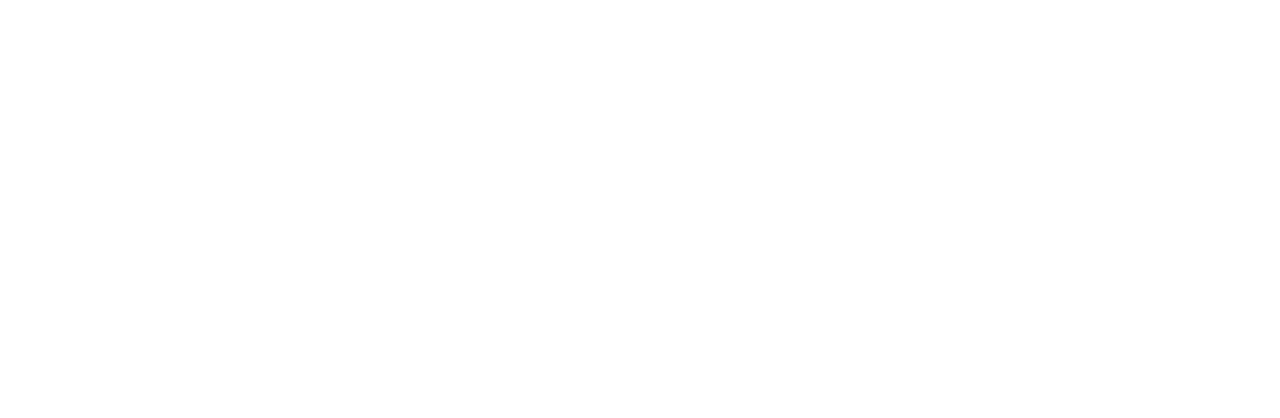
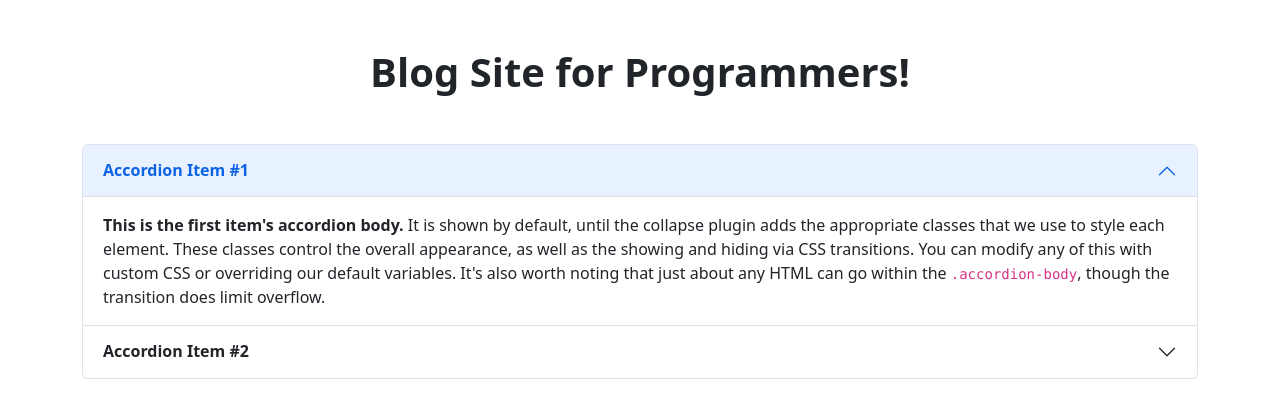
Before and after one commit to showrove-roy/debugging-typing-speed-test, a plain HTML site: page blog.html in a window 1280 px wide. Drawn offline with nearby package versions, Linux system fonts and the light colour scheme.

Commit message:
blog btn added

```diff
--- a/blog.html
+++ b/blog.html
@@ -5,11 +5,63 @@
     <meta charset="UTF-8">
     <meta http-equiv="X-UA-Compatible" content="IE=edge">
     <meta name="viewport" content="width=device-width, initial-scale=1.0">
-    <title>Blog Site for programmers</title>
+    <title>My Blog</title>
+    <link href="https://cdn.jsdelivr.net/npm/bootstrap@5.2.1/dist/css/bootstrap.min.css" rel="stylesheet"
+        integrity="sha384-iYQeCzEYFbKjA/T2uDLTpkwGzCiq6soy8tYaI1GyVh/UjpbCx/TYkiZhlZB6+fzT" crossorigin="anonymous">
 </head>
 
 <body>
+    <h1 class="fw-bold text-center my-5">Blog Site for Programmers!</h1>
 
+    <main class="container">
+        <div class="accordion" id="accordionPanelsStayOpenExample">
+            <div class="accordion-item">
+                <h2 class="accordion-header" id="panelsStayOpen-headingOne">
+                    <button class="accordion-button" type="button" data-bs-toggle="collapse"
+                        data-bs-target="#panelsStayOpen-collapseOne" aria-expanded="true"
+                        aria-controls="panelsStayOpen-collapseOne">
+                        <strong>Accordion Item #1</strong>
+                    </button>
+                </h2>
+                <div id="panelsStayOpen-collapseOne" class="accordion-collapse collapse show"
+                    aria-labelledby="panelsStayOpen-headingOne">
+                    <div class="accordion-body">
+                        <strong>This is the first item's accordion body.</strong> It is shown by default, until the
+                        collapse plugin adds the appropriate classes that we use to style each element. These classes
+                        control the overall appearance, as well as the showing and hiding via CSS transitions. You can
+                        modify any of this with custom CSS or overriding our default variables. It's also worth noting
+                        that just about any HTML can go within the <code>.accordion-body</code>, though the transition
+                        does limit overflow.
+                    </div>
+                </div>
+            </div>
+            <div class="accordion-item">
+                <h2 class="accordion-header" id="panelsStayOpen-headingTwo">
+                    <button class="accordion-button collapsed" type="button" data-bs-toggle="collapse"
+                        data-bs-target="#panelsStayOpen-collapseTwo" aria-expanded="false"
+                        aria-controls="panelsStayOpen-collapseTwo">
+                        <strong>Accordion Item #2</strong>
+                    </button>
+                </h2>
+                <div id="panelsStayOpen-collapseTwo" class="accordion-collapse collapse"
+                    aria-labelledby="panelsStayOpen-headingTwo">
+                    <div class="accordion-body">
+                        <strong>This is the second item's accordion body.</strong> It is hidden by default, until the
+                        collapse plugin adds the appropriate classes that we use to style each element. These classes
+                        control the overall appearance, as well as the showing and hiding via CSS transitions. You can
+                        modify any of this with custom CSS or overriding our default variables. It's also worth noting
+                        that just about any HTML can go within the <code>.accordion-body</code>, though the transition
+                        does limit overflow.
+                    </div>
+                </div>
+            </div>
+
+        </div>
+    </main>
+
+    <script src="https://cdn.jsdelivr.net/npm/bootstrap@5.2.1/dist/js/bootstrap.bundle.min.js"
+        integrity="sha384-u1OknCvxWvY5kfmNBILK2hRnQC3Pr17a+RTT6rIHI7NnikvbZlHgTPOOmMi466C8"
+        crossorigin="anonymous"></script>
 </body>
 
 </html>
```
Also changed, not shown: index.html (+6 -0 lines).
